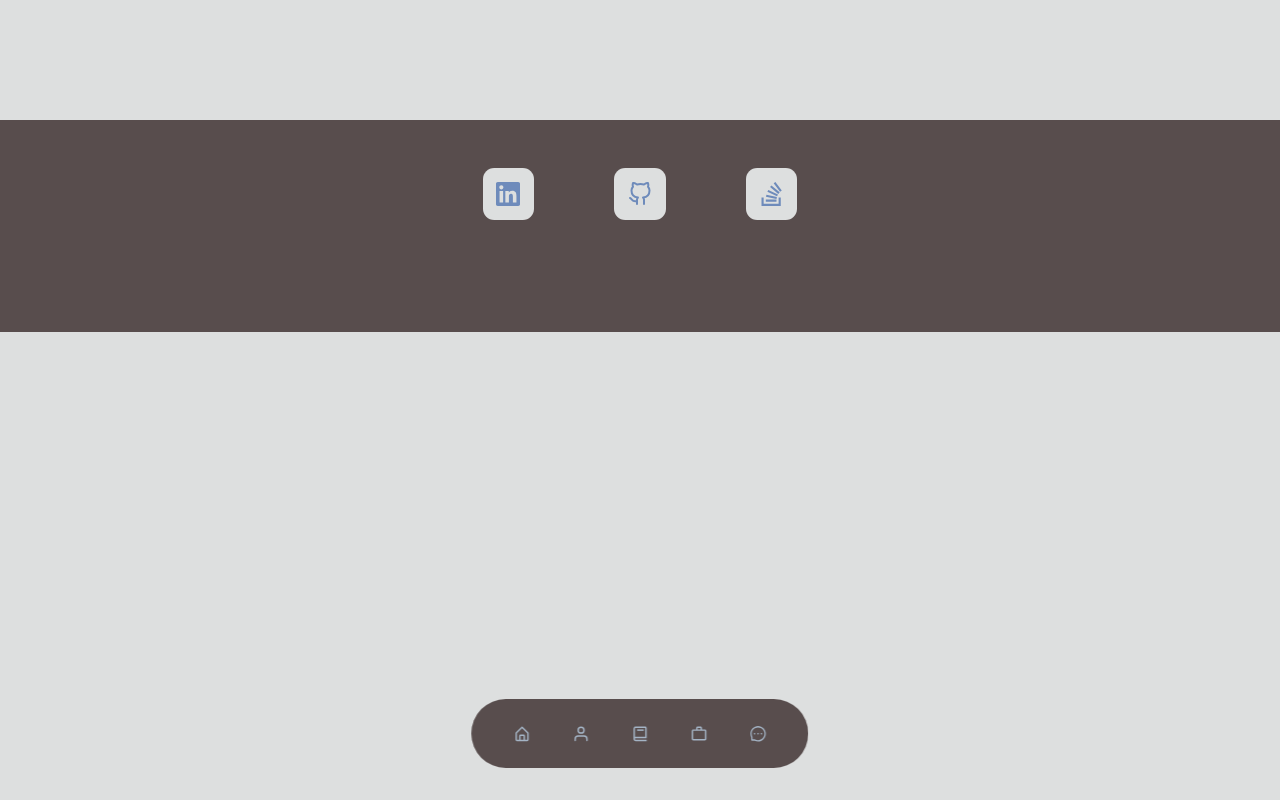
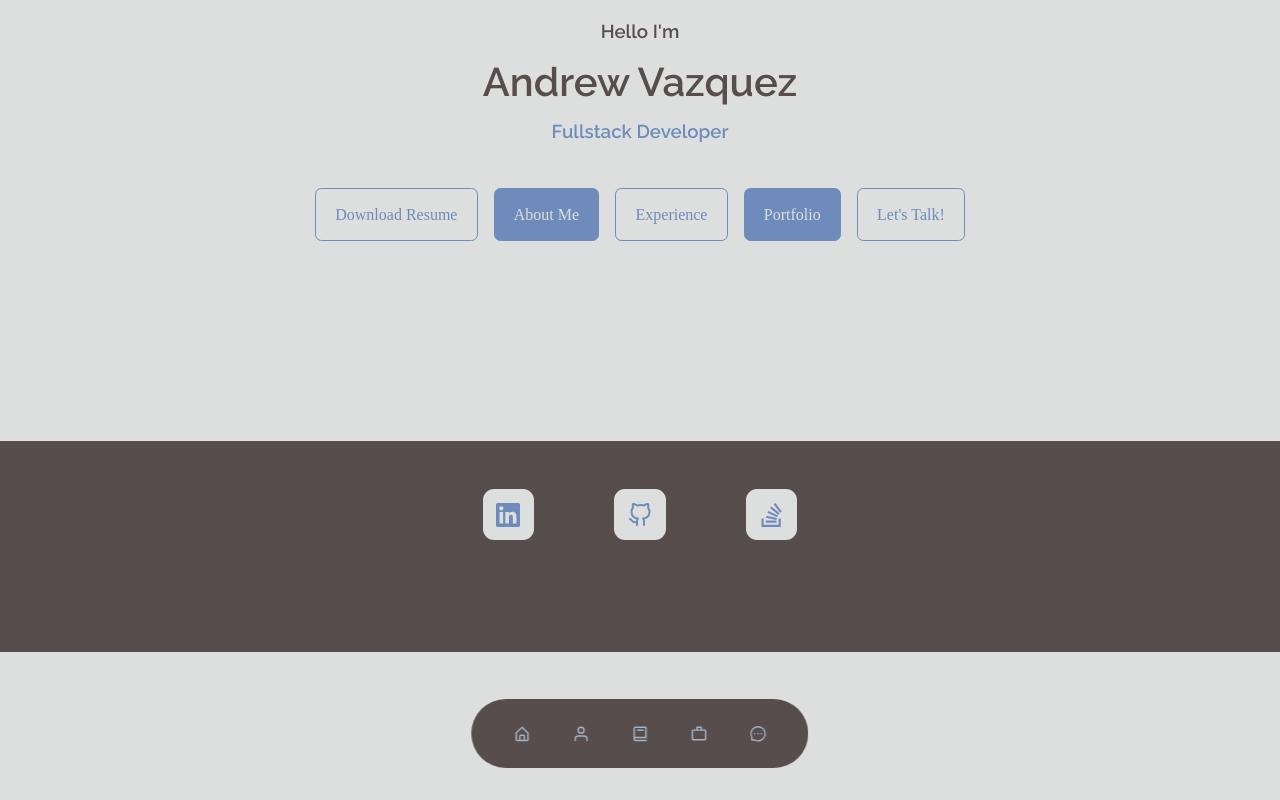
Before and after one commit to drewrvaz/My-New-React-Portfolio, a React (Create React App) app: page / in a window 1280 px wide. Before the commit this address had no page. Built offline with nearby package versions, Linux system fonts and the light colour scheme; a web font is replaced by a local one.

Commit message:
Trying to get the rest of the pages to load properly

```diff
--- a/src/App.js
+++ b/src/App.js
@@ -15,7 +15,7 @@ function App() {
       <>
         <Nav />
         <Routes>
-          <Route path='/My-New-React-Portfolio'element={<Header />} />
+          <Route path='/'element={<Header />} />
           <Route path='/about' element={<About />} />
           <Route path='/experience' element={<Experience />} />
           <Route path='/portfolio' element={<Portfolio />} />
```
Also changed, not shown: 10 other files (tests, documents, lock files or other folders).
